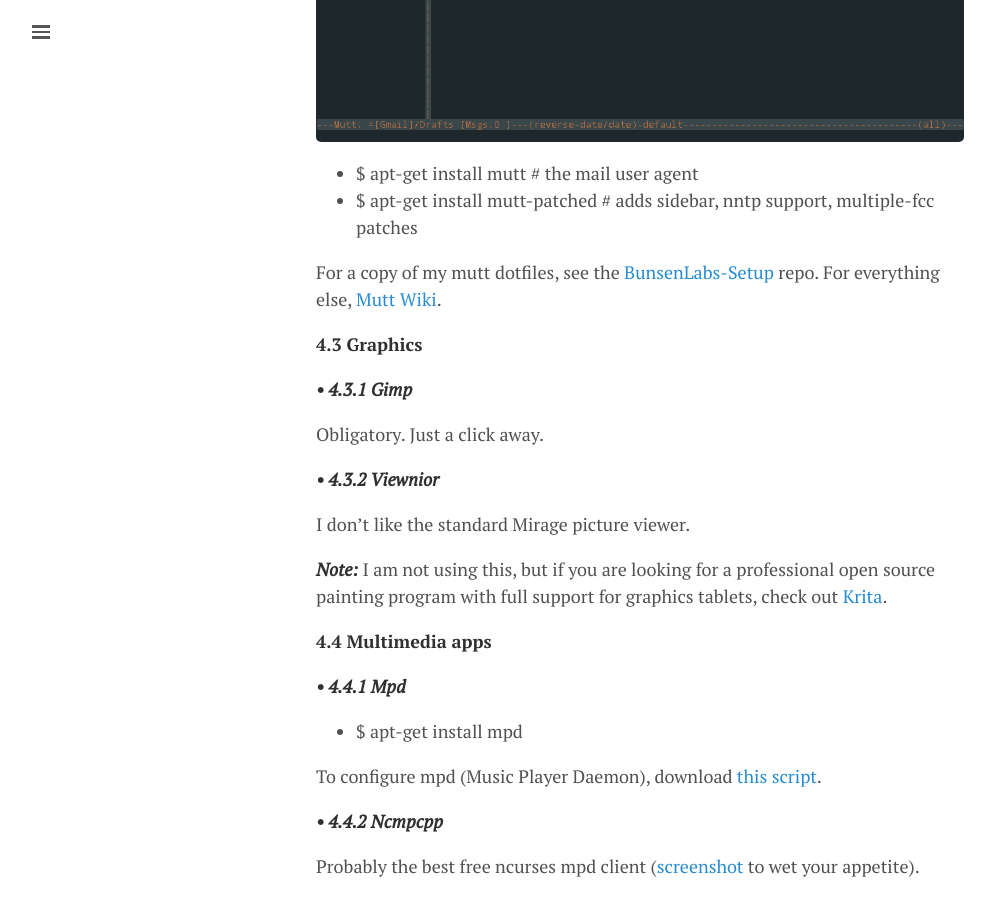
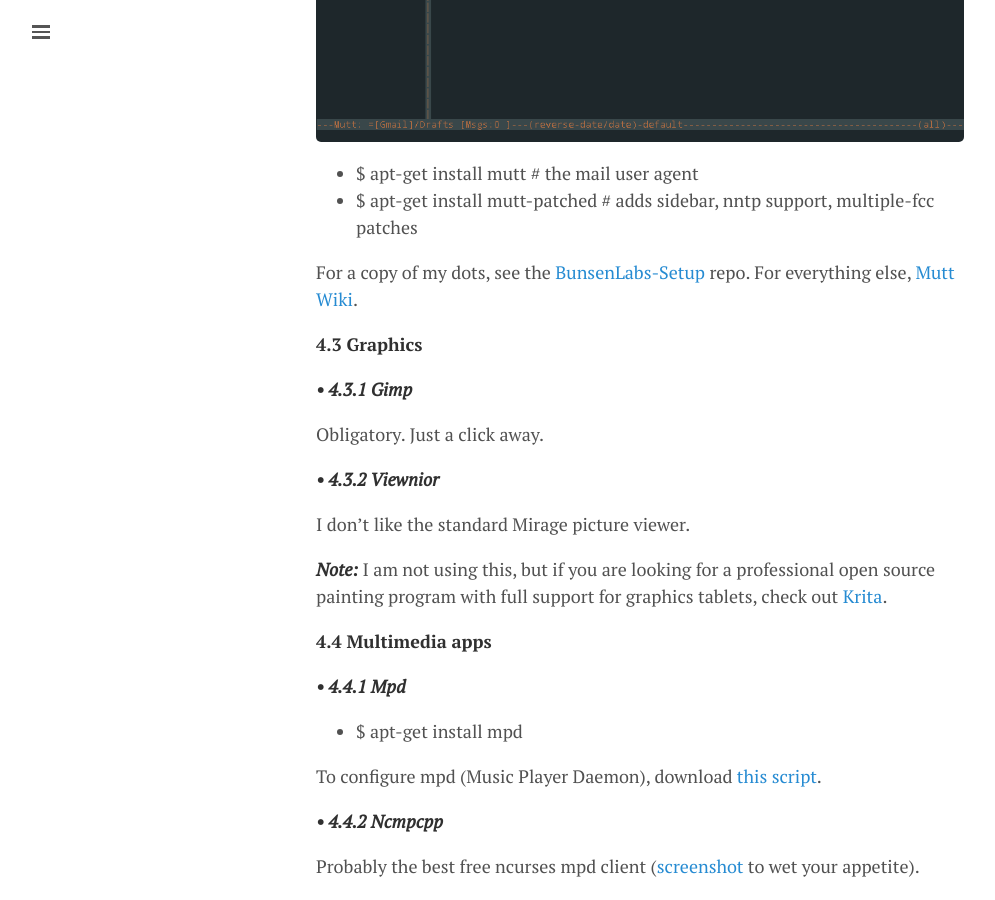
Before and after one commit to lgeurts/lgeurts.github.io, a Jekyll site: the page built from _posts/2017-07-11-bunsenlabs-linux-setup-notes-for dell-inspiron-6000.md, in a window 1280 px wide and 900 px high, scrolled down 3838 px. Shown: the whole window, without its empty margins (0-995 px from the left). Built offline with Jekyll 4.4.1, drawn with Linux system fonts in a browser that asks for light colours; nearby versions of some CDN libraries; comment, search, counter and statistics services are not loaded.

Commit message:
Change section 4 #103

```diff
--- a/_posts/2017-07-11-bunsenlabs-linux-setup-notes-for dell-inspiron-6000.md
+++ b/_posts/2017-07-11-bunsenlabs-linux-setup-notes-for dell-inspiron-6000.md
@@ -100,7 +100,7 @@
 - $ apt-get install mutt # the mail user agent
 - $ apt-get install mutt-patched # adds sidebar, nntp support, multiple-fcc patches
 
-For a copy of my mutt dotfiles, see the [BunsenLabs-Setup](https://github.com/lgeurts/BunsenLabs-Setup/tree/master/.mutt) repo. For everything else, [Mutt Wiki](https://dev.mutt.org/trac/wiki/MuttGuide).
+For a copy of my dots, see the [BunsenLabs-Setup](https://github.com/lgeurts/BunsenLabs-Setup/tree/master/.mutt) repo. For everything else, [Mutt Wiki](https://dev.mutt.org/trac/wiki/MuttGuide).
 
 **4.3 Graphics**
 
```
